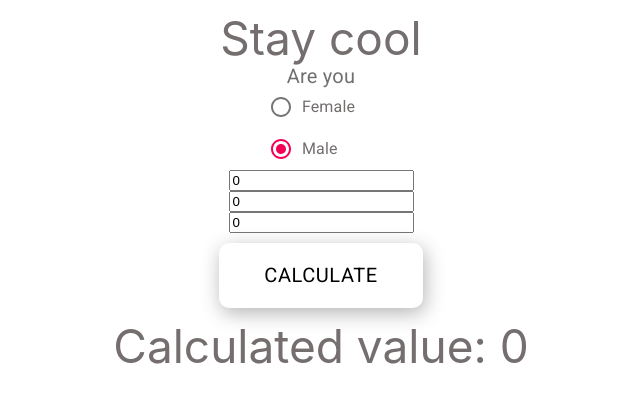
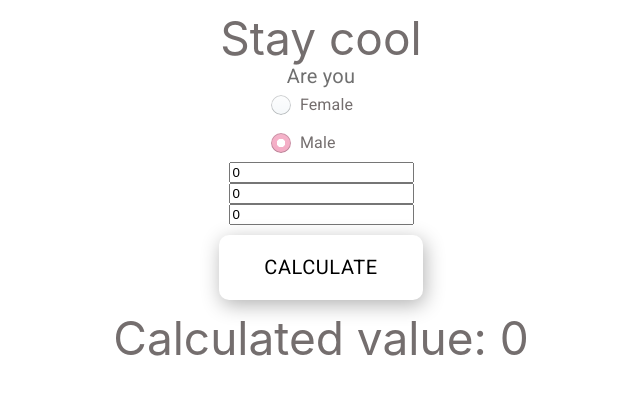
Before and after one commit to Evelinius/react-kcal-calculator, a React (Create React App) app in the folder react-kcal-calculate/: page / in a window 1280 px wide. Both pictures are taken after a click on the label "Male". Shown: the top 402 px of the page, without its empty margins (319-959 px from the left). Built offline with nearby package versions, Linux system fonts and the light colour scheme.

Commit message:
Вынесла радиокнопку в отдельный компонент и настроила стили; кодстайл

```diff
--- a/react-kcal-calculate/src/App.css
+++ b/react-kcal-calculate/src/App.css
@@ -36,16 +36,8 @@
      background-color:#f4abc4 !important;
      color: white !important;
    }
-
-   .radioComp{
-     vertical-align: 30px  !important;
-   }
    .radioText{
      color: rgb(112, 112, 112) !important;
      font-family: Roboto !important;
      font-size: 20px  !important;
    }
-
-   .radioButton:hover{
-    color:#f4abc4 !important;
-   }
--- a/react-kcal-calculate/src/App.js
+++ b/react-kcal-calculate/src/App.js
@@ -5,9 +5,10 @@ import { FormControl, FormControlLabel, FormLabel } from '@material-ui/core';
 import Radio from '@material-ui/core/Radio';
 import RadioGroup from '@material-ui/core/RadioGroup';
 import 'fontsource-roboto';
+import { StyledRadio } from './StyledRadio'
 
-class App extends React.Component{
-  constructor(){
+class App extends React.Component {
+  constructor() {
     super();
     this.state = {
       gender: 'female',
@@ -19,19 +20,19 @@ class App extends React.Component{
   }
 
   handleHeightChange = (event) => {
-    this.setState({height: event.target.value})
+    this.setState({ height: event.target.value })
   }
 
   handleWeightChange = (event) => {
-    this.setState({weight: event.target.value})
+    this.setState({ weight: event.target.value })
   }
 
   handleAgeChange = (event) => {
-    this.setState({age: event.target.value})
+    this.setState({ age: event.target.value })
   }
 
   handleGenderChange = (event) => {
-    this.setState({gender: event.target.value})
+    this.setState({ gender: event.target.value })
   }
 
   calculate = () => {
@@ -42,15 +43,16 @@ class App extends React.Component{
   }
 
   render() {
-    return(
+    return (
       <div className="App">
-    <header className="App-header">
+        <div>
+          <div className="App-header">
             Stay cool
-         <FormControl className="radioComp" component = "fieldset">
-           <FormLabel className="radioText" component= "gender">Are you</FormLabel>
+            <FormControl component="fieldset">
+              <FormLabel className="radioText" component="gender">Are you</FormLabel>
               <RadioGroup aria-label="gender" name="gender1" value={this.value} onChange={this.handleGenderChange}>
-            <FormControlLabel className="radioButton" value="female" control={<Radio />} label="Female" />
-            <FormControlLabel value="male" control={<Radio />} label="Male" />
+                <FormControlLabel color="blue" value="female" control={<StyledRadio />} label="Female" />
+                <FormControlLabel value="male" control={<StyledRadio />} label="Male" />
               </RadioGroup>
             </FormControl>
             <input type='text' onChange={this.handleAgeChange} value={this.state.age}></input>
@@ -59,40 +61,42 @@ class App extends React.Component{
             <Button className="Button" onClick={this.calculate}>Calculate</Button>
 
             Calculated value: {this.state.calculatedValue}
-    </header>
           </div>
-  )}
+        </div>
+      </div>
+    )
+  }
 }
 
 const CalculateYourNorma = (height, weight, age, gender, activeCoeff, maintaining, deficit) => {
   let norma = 0
 
-  if(gender == "female"){
+  if (gender == "female") {
     norma = (655 + (9.6 * weight) + (1.8 * height) - (4.7 * age)) * activeCoeff;
   }
 
-  if(gender == "male"){
+  if (gender == "male") {
     norma = (66 + (13.7 * weight) + (5 * height) - (6.8 * age)) * activeCoeff;
   }
   let dificitLow = norma - norma * 0.1;
   let dificitHigh = norma - norma * 0.2;
 
-  let protLow = (norma - norma * 0.8)/4;
-  let protHigh = (norma - norma * 0.7)/4;
+  let protLow = (norma - norma * 0.8) / 4;
+  let protHigh = (norma - norma * 0.7) / 4;
 
   let fatLow = weight;
   let fatHigh = weight * 1.5;
 
   let carbsHigh = 0;
   let carbsLow = 0;
-  if(maintaining == true){
+  if (maintaining == true) {
     carbsHigh = norma - protLow - fatLow;
     carbsLow = norma - protHigh - fatHigh;
   }
 
-  if(deficit == true){
+  if (deficit == true) {
     carbsLow = dificitLow - protHigh - fatHigh;
-    carbsHigh = dificitHigh -  protLow - fatLow;
+    carbsHigh = dificitHigh - protLow - fatLow;
 
   }
   return (norma, dificitLow, dificitHigh, protLow, protHigh, fatLow, fatHigh, carbsLow, carbsHigh);
--- /dev/null
+++ b/react-kcal-calculate/src/StyledRadio.js
@@ -0,0 +1,60 @@
+import React from 'react';
+import Radio from '@material-ui/core/Radio';
+import 'fontsource-roboto';
+import { makeStyles } from '@material-ui/core/styles';
+import clsx from 'clsx';
+
+const useStyles = makeStyles({
+    root: {
+      '&:hover': {
+        backgroundColor: 'transparent',
+      },
+    },
+    icon: {
+      borderRadius: '50%',
+      width: 20,
+      height: 20,
+      boxShadow: 'inset 0 0 0 1px rgba(16,22,26,.2), inset 0 -1px 0 rgba(16,22,26,.1)',
+      backgroundColor: '#f5f8fa',
+      backgroundImage: 'linear-gradient(180deg,hsla(0,0%,100%,.8),hsla(0,0%,100%,0))',
+      '$root.Mui-focusVisible &': {
+        outline: '2px auto rgba(19,124,189,.6)',
+        outlineOffset: 2,
+      },
+      'input:hover ~ &': {
+        backgroundColor: '#ebf1f5',
+      },
+      'input:disabled ~ &': {
+        boxShadow: 'none',
+        background: 'rgba(206,217,224,.5)',
+      },
+    },
+    checkedIcon: {
+      backgroundColor: '#f4abc4',
+      backgroundImage: 'linear-gradient(180deg,hsla(0,0%,100%,.1),hsla(0,0%,100%,0))',
+      '&:before': {
+        display: 'block',
+        width: 20,
+        height: 20,
+        backgroundImage: 'radial-gradient(#fff,#fff 28%,transparent 32%)',
+        content: '""',
+      },
+      'input:hover ~ &': {
+        backgroundColor: '#f4abc4',
+      },
+    },
+  });
+
+ export function StyledRadio(props) {
+    const classes = useStyles();
+
+    return (
+      <Radio
+        className={classes.root}
+        color="f4abc4"
+        checkedIcon={<span className={clsx(classes.icon, classes.checkedIcon)} />}
+        icon={<span className={classes.icon} />}
+        {...props}
+      />
+    );
+  }
```
Lines whose indentation alone changed are shown as unchanged.
